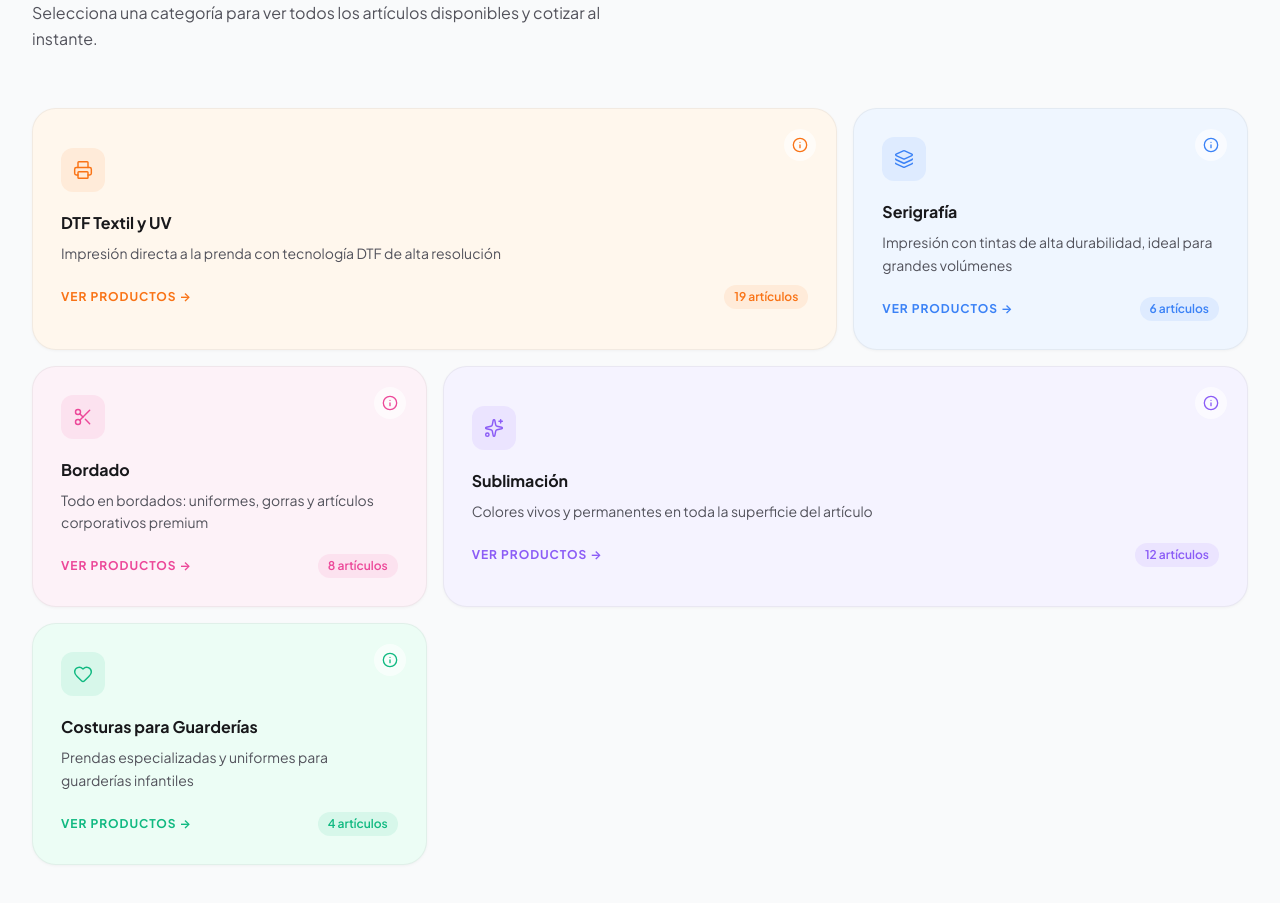
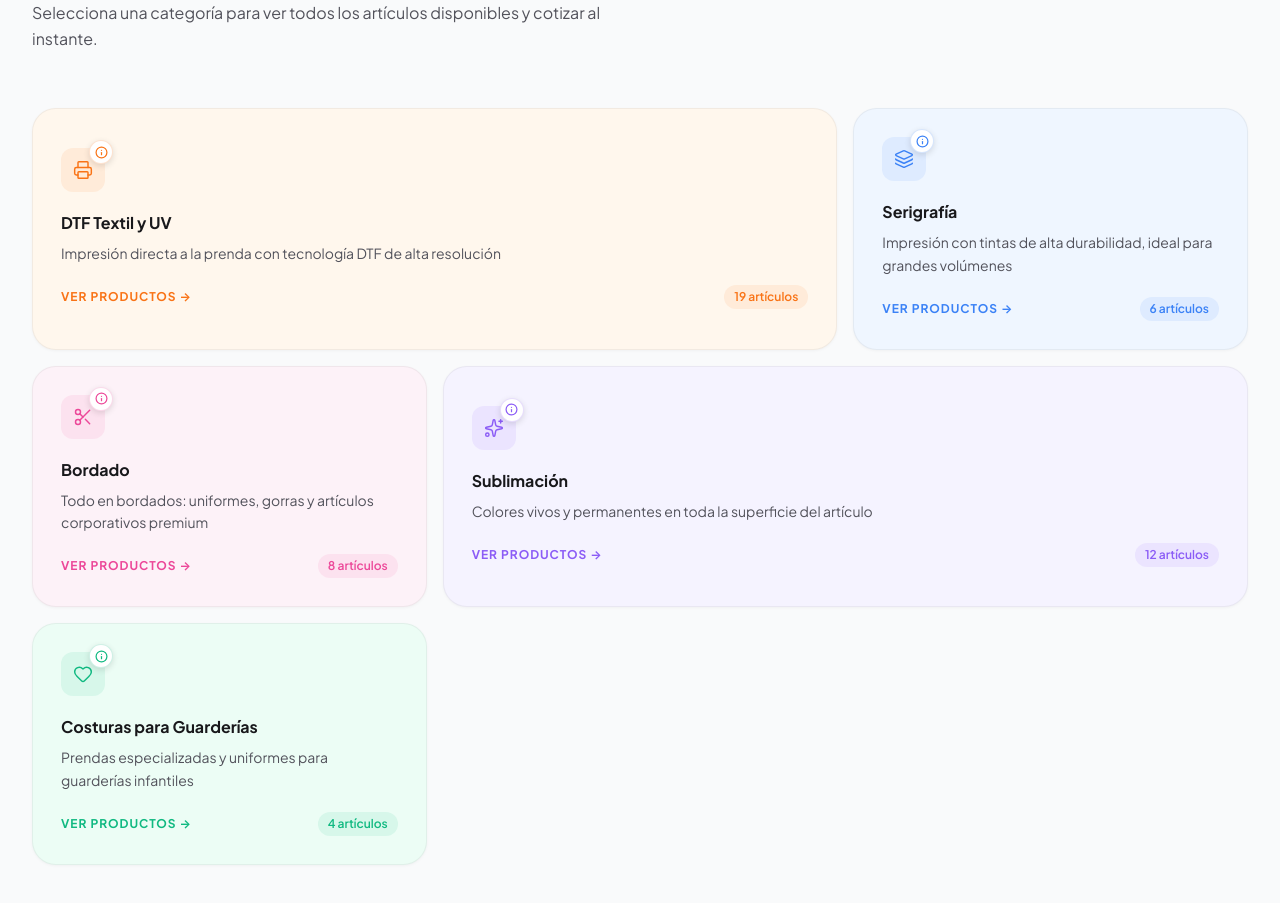
Before and after one commit to Richiee2117/PromueveTuNegocio, a React (Vite) app in the folder web/: page / in a window 1280 px wide. Shown: the part 1140-2043 px from the top of the page. Built offline with nearby package versions, Linux system fonts and the light colour scheme.

Commit message:
Mueve el ícono de información dentro del recuadro del ícono de categoría

```diff
--- a/web/src/components/ServicesGrid.jsx
+++ b/web/src/components/ServicesGrid.jsx
@@ -140,6 +140,12 @@ function ServiceCard({ service, index, onOpen, onInfo }) {
         e.currentTarget.style.boxShadow = '0 1px 3px rgba(0,0,0,0.04)'
       }}
     >
+      <div
+        className="relative w-11 h-11 rounded-xl flex items-center justify-center mb-5"
+        style={{ background: service.accent + '18' }}
+      >
+        <Icon size={20} style={{ color: service.accent }} strokeWidth={1.75} />
+
         <span
           role="button"
           tabIndex={0}
@@ -151,20 +157,16 @@ function ServiceCard({ service, index, onOpen, onInfo }) {
               onInfo(service)
             }
           }}
-        className="absolute top-4 right-4 sm:top-5 sm:right-5 w-8 h-8 rounded-full flex items-center justify-center transition-colors duration-150 z-10"
-        style={{ background: 'rgba(255,255,255,0.6)', color: service.accent }}
-        onMouseEnter={e => e.currentTarget.style.background = '#fff'}
-        onMouseLeave={e => e.currentTarget.style.background = 'rgba(255,255,255,0.6)'}
+          className="absolute -top-2 -right-2 w-6 h-6 rounded-full flex items-center justify-center transition-all duration-150 z-10"
+          style={{ background: '#fff', color: service.accent, boxShadow: '0 2px 6px rgba(0,0,0,0.12)', border: `1px solid ${service.accent}33` }}
+          onMouseEnter={e => { e.currentTarget.style.background = service.accent; e.currentTarget.style.color = '#fff' }}
+          onMouseLeave={e => { e.currentTarget.style.background = '#fff'; e.currentTarget.style.color = service.accent }}
+          onFocus={e => { e.currentTarget.style.background = service.accent; e.currentTarget.style.color = '#fff' }}
+          onBlur={e => { e.currentTarget.style.background = '#fff'; e.currentTarget.style.color = service.accent }}
           aria-label={`Más información sobre ${service.title}`}
         >
-        <Info size={16} strokeWidth={2} />
+          <Info size={13} strokeWidth={2.25} />
         </span>
-
-      <div
-        className="w-11 h-11 rounded-xl flex items-center justify-center mb-5"
-        style={{ background: service.accent + '18' }}
-      >
-        <Icon size={20} style={{ color: service.accent }} strokeWidth={1.75} />
       </div>
 
       <h3
```
Lines whose indentation alone changed are shown as unchanged.
